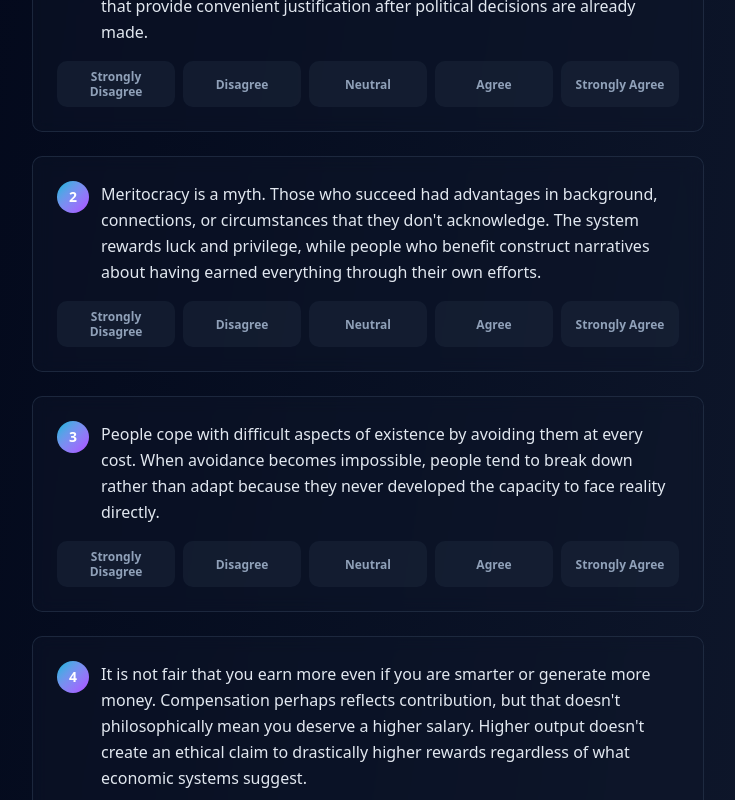
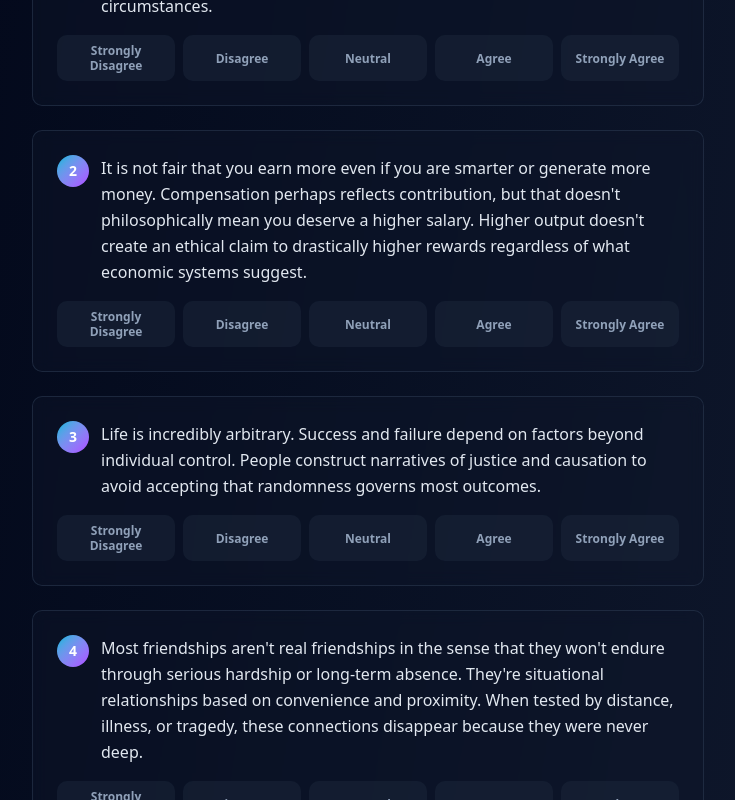
Before and after one commit to mrconter1/worldview-assessment, a Next.js app: page / in a window 1280 px wide. Shown: the part 360-1160 px from the top of the page, without its empty margins (272-1007 px from the left). Built offline with nearby package versions, Linux system fonts and the light colour scheme.

Commit message:
Randomize order of question for each user, but still of course map the same order to db

```diff
--- a/app/page.tsx
+++ b/app/page.tsx
@@ -55,13 +55,25 @@ export default function Home() {
   const [cookieId, setCookieId] = useState<string | null>(null);
   const [timeElapsed, setTimeElapsed] = useState(0);
   const [minTimeReached, setMinTimeReached] = useState(false);
+  const [questionOrder, setQuestionOrder] = useState<number[]>([]);
   const MIN_TIME_SECONDS = 90;
+
+  // Helper function to shuffle array
+  const shuffleArray = (array: number[]) => {
+    const shuffled = [...array];
+    for (let i = shuffled.length - 1; i > 0; i--) {
+      const j = Math.floor(Math.random() * (i + 1));
+      [shuffled[i], shuffled[j]] = [shuffled[j], shuffled[i]];
+    }
+    return shuffled;
+  };
 
   useEffect(() => {
     const storedResponses = localStorage.getItem("assessment_responses");
     const storedName = localStorage.getItem("assessment_name");
     const stored = localStorage.getItem("assessment_cookie_id");
     const storedStartTime = localStorage.getItem("assessment_start_time");
+    const storedQuestionOrder = localStorage.getItem("assessment_question_order");
 
     // Only show results if they have actually submitted (responses are stored)
     if (storedResponses) {
@@ -71,18 +83,27 @@ export default function Home() {
       if (storedName) {
         setName(storedName);
       }
+      if (storedQuestionOrder) {
+        setQuestionOrder(JSON.parse(storedQuestionOrder));
+      }
       setShowResults(true);
     } else {
       // Delete cookie if no responses were submitted
       if (stored) {
         localStorage.removeItem("assessment_cookie_id");
         localStorage.removeItem("assessment_start_time");
+        localStorage.removeItem("assessment_question_order");
       }
       const newId = `${Date.now()}-${Math.random().toString(36).substr(2, 9)}`;
       const now = Date.now();
+      const initialOrder = Array.from({ length: QUESTIONS.length }, (_, i) => i);
+      const randomizedOrder = shuffleArray(initialOrder);
+
       setCookieId(newId);
       localStorage.setItem("assessment_cookie_id", newId);
       localStorage.setItem("assessment_start_time", now.toString());
+      localStorage.setItem("assessment_question_order", JSON.stringify(randomizedOrder));
+      setQuestionOrder(randomizedOrder);
     }
   }, []);
 
@@ -143,11 +164,17 @@ export default function Home() {
     localStorage.removeItem("assessment_responses");
     localStorage.removeItem("assessment_name");
     localStorage.removeItem("assessment_start_time");
+    localStorage.removeItem("assessment_question_order");
     const newId = `${Date.now()}-${Math.random().toString(36).substr(2, 9)}`;
     const now = Date.now();
+    const initialOrder = Array.from({ length: QUESTIONS.length }, (_, i) => i);
+    const randomizedOrder = shuffleArray(initialOrder);
+
     setCookieId(newId);
     localStorage.setItem("assessment_cookie_id", newId);
     localStorage.setItem("assessment_start_time", now.toString());
+    localStorage.setItem("assessment_question_order", JSON.stringify(randomizedOrder));
+    setQuestionOrder(randomizedOrder);
     setResponses(Array(QUESTIONS.length).fill(null));
     setName("");
     setSubmitted(false);
@@ -225,13 +252,13 @@ export default function Home() {
         </div>
 
         <div className="space-y-6">
-          {QUESTIONS.map((question, index) => (
+          {questionOrder.map((originalIndex, displayIndex) => (
             <AssessmentQuestion
-              key={index}
-              number={index + 1}
-              question={question}
-              value={responses[index]}
-              onChange={(value) => handleResponse(index, value)}
+              key={originalIndex}
+              number={displayIndex + 1}
+              question={QUESTIONS[originalIndex]}
+              value={responses[originalIndex]}
+              onChange={(value) => handleResponse(originalIndex, value)}
             />
           ))}
         </div>
```
